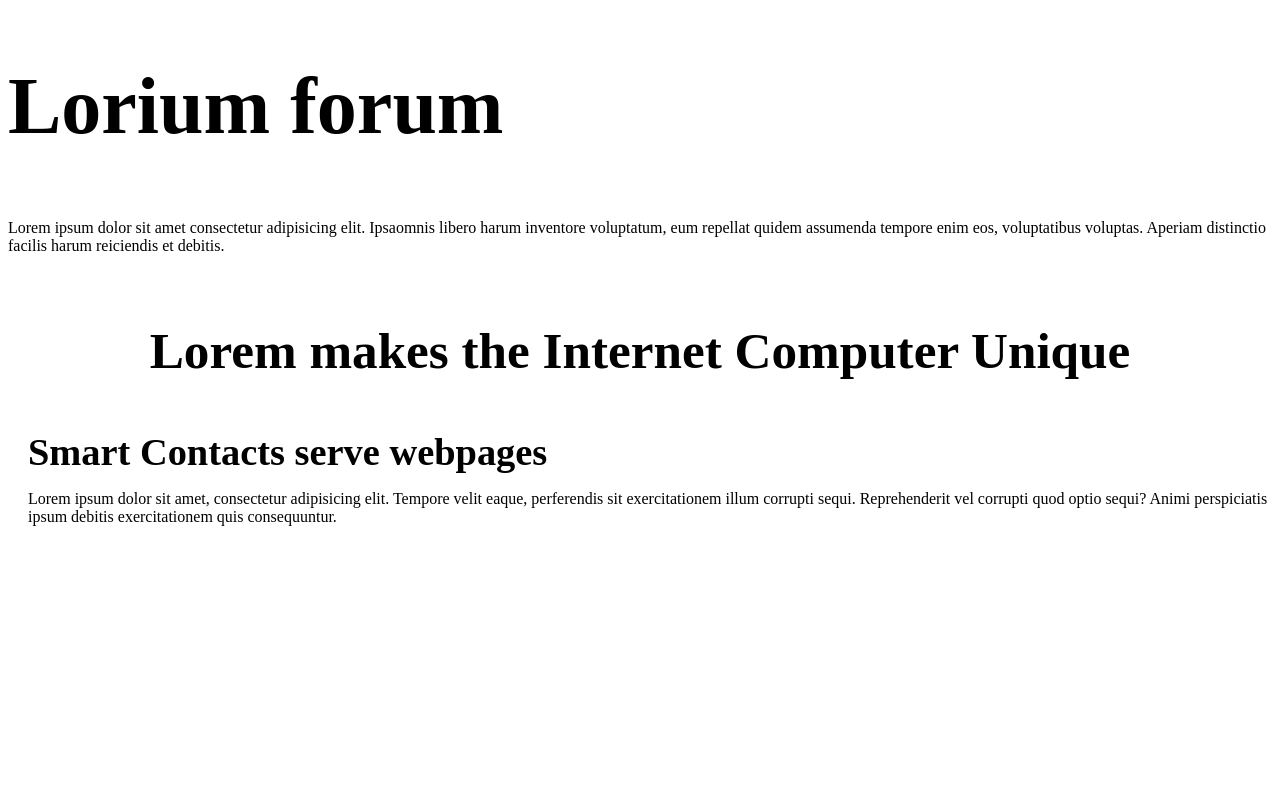
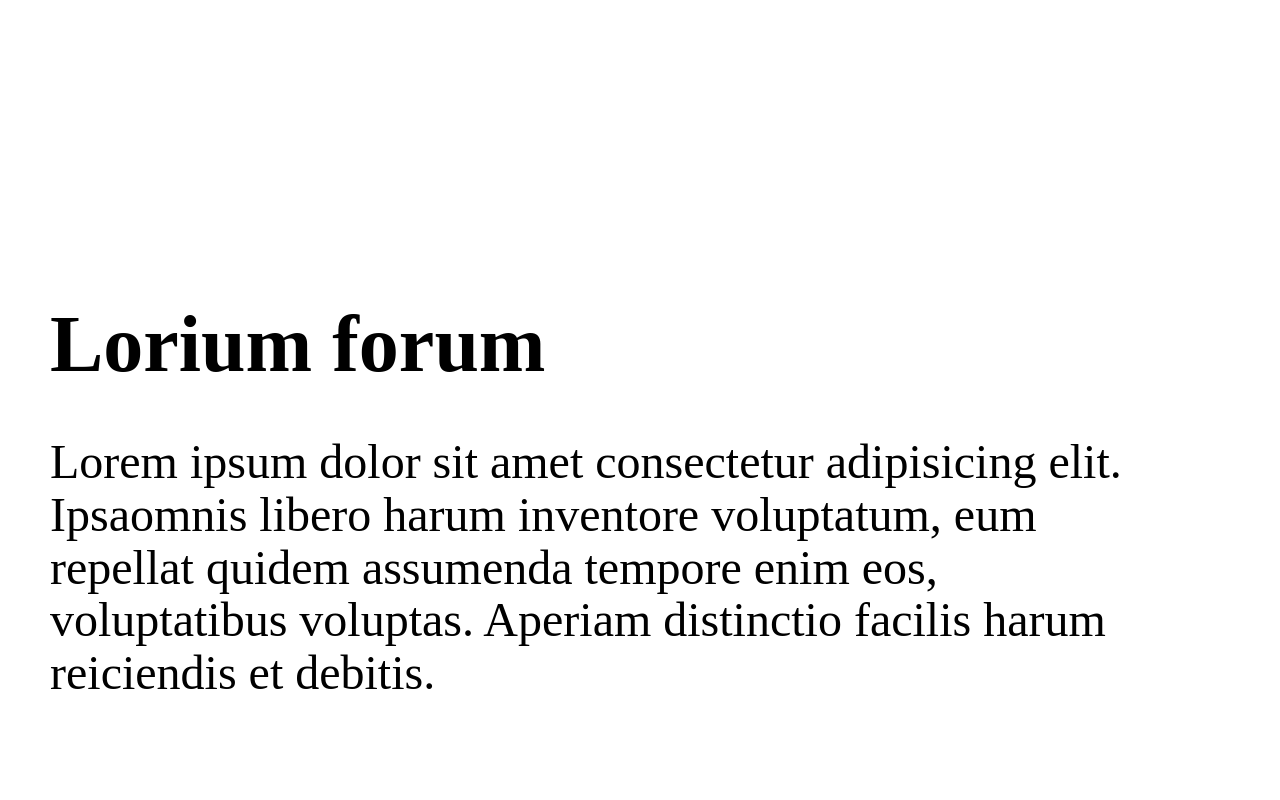
Before and after one commit to johnson999666/internetcomputer, a plain HTML site: page index.html in a window 1280 px wide. Shown: the top 800 px of the page. Drawn offline with Linux system fonts and the light colour scheme.

Commit message:
Add files via upload

```diff
--- a/style.css
+++ b/style.css
@@ -1,17 +1,34 @@
-
+body {
+    margin: 0;
+    padding: 0;
+}
 
 .parent {
     display: flex;
     flex-wrap: wrap;
+    margin: 0;
+    padding: 0;
+    padding-top: 300px;
+    padding-bottom: 400px;
+    padding-right: 100px;
+    padding-left: 50px;
 }
 h1 {
     font-size: 3em;
     line-height: 1.2;
+    margin: 0;
+    padding: 0;
   }
 
   @media only screen and (min-width: 768px) {
     h1 {
       font-size: 5em;
+      line-height: 1.1;
+    }
+  }
+  @media only screen and (min-width: 768px) {
+    p {
+      font-size: 3em;
       line-height: 1.1;
     }
   }
```
